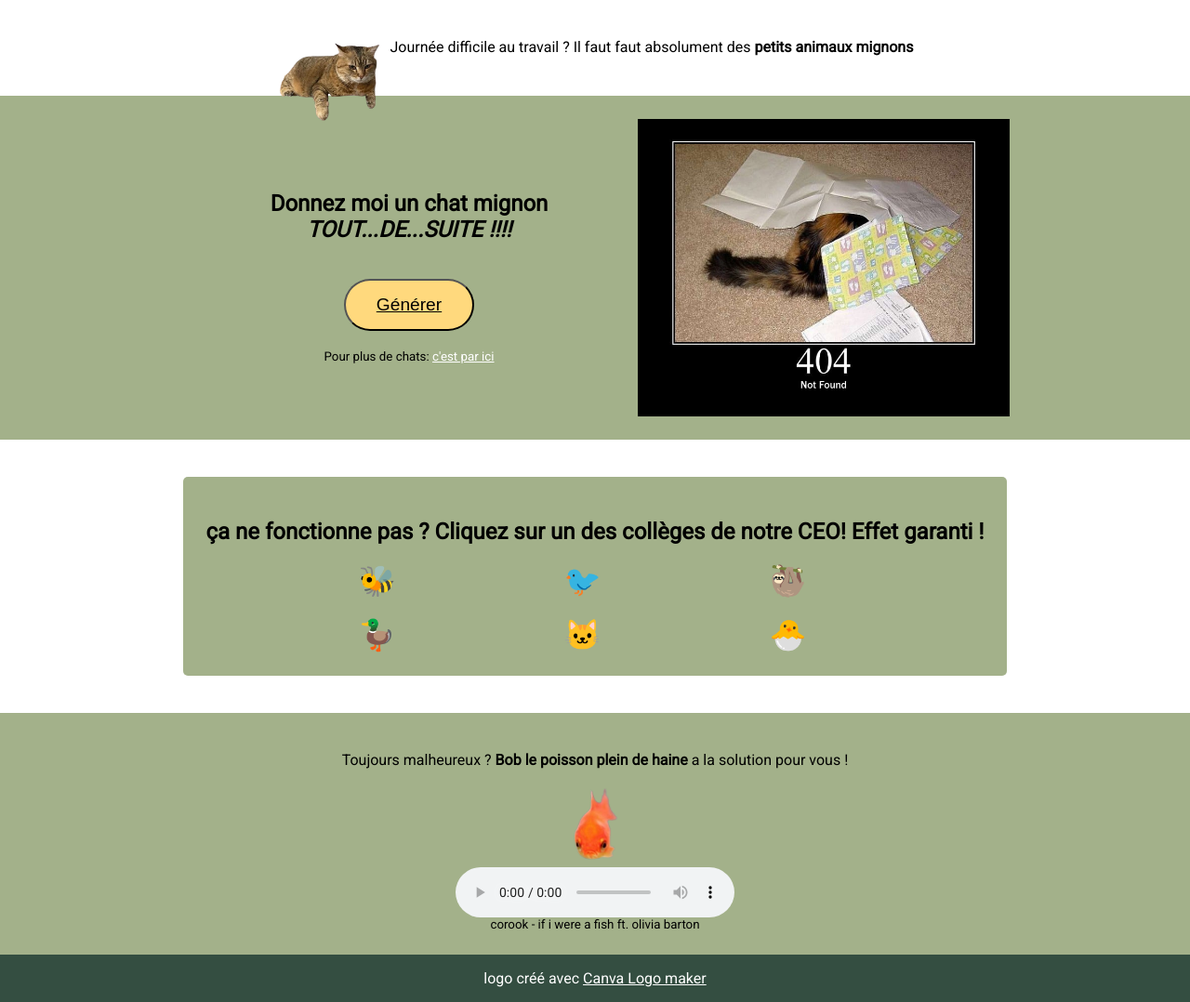
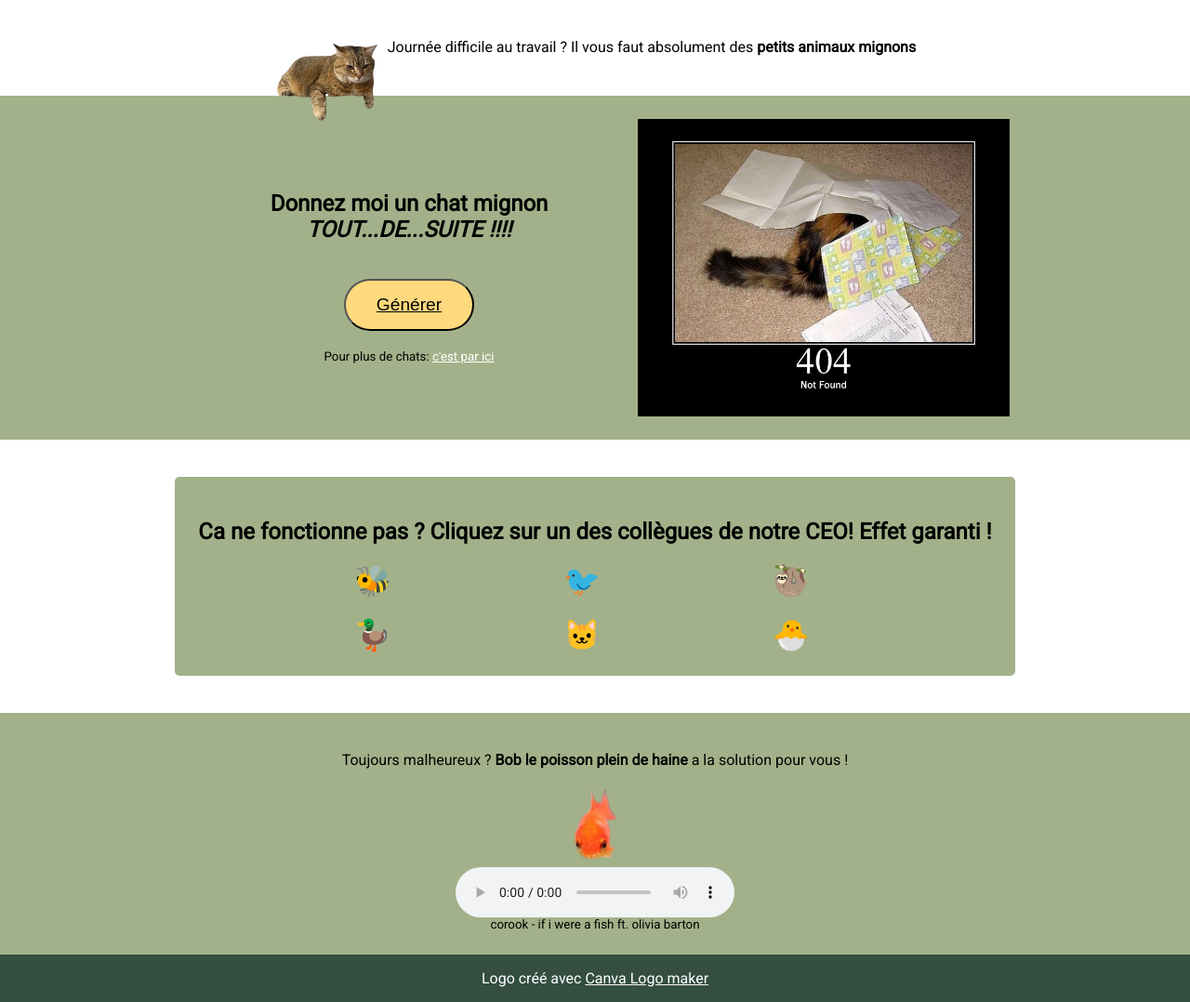
Before and after one commit to Greywind299792458/HEIG_WEB_practical_work_1, a plain HTML site: page index.html in a window 1280 px wide. Shown: the part 73-1151 px from the top of the page at 93% size. Drawn offline with Linux system fonts and the light colour scheme.

Commit message:
🚑 fixing typos because I cant write apparently...

```diff
--- a/index.html
+++ b/index.html
@@ -21,7 +21,7 @@
         <main>
             <section class="standard-section standard-flex" id="intro-section">
                 <img class="mad-biscotte" height="90" src="assets/angry_biscotte.png" alt="My cat Biscotte being annoyed">
-                <p>Journée difficile au travail ? Il faut faut absolument des <b>petits animaux mignons</b></p>
+                <p>Journée difficile au travail ? Il vous faut absolument des <b>petits animaux mignons</b></p>
             </section>
             <section class="standard-section standard-flex" id="help-section">
                 <div class="help-text standard-flex-column">
@@ -37,7 +37,7 @@
                 <img id="result-image" src="assets/placeholder_cat.jpg" alt="cat under a pile of papers with a caption saying '404 Not Found">
             </section>
             <section class="standard-section standard-card standard-flex-column" id="link-section">
-                <h2>ça ne fonctionne pas ? Cliquez sur un des collèges de notre CEO! Effet garanti !</h2>
+                <h2>Ca ne fonctionne pas ? Cliquez sur un des collègues de notre CEO! Effet garanti !</h2>
                 <div class="links-card">
                    <a title="[Animation] bees performing chocobo theme - Eupholie" target="_blank" href="https://www.youtube.com/watch?v=KMOeC-Qqen8&ab_channel=Eupholie">&#128029;</a>
                    <a title="VOULEZ-VOUS MES GRAINES ‼️ - Danny Casale" target="_blank" href="https://www.youtube.com/watch?v=eyc2-TQnYi8&list=LL&index=6&ab_channel=DannyCasale">&#128038;</a>
@@ -60,6 +60,6 @@
           </main>
     </body>
     <footer>
-        <p>logo créé avec <a title="Canvas logo maker" href="https://www.canva.com/create/logos/">Canva Logo maker</a></p>
+        <p>Logo créé avec <a title="Canvas logo maker" href="https://www.canva.com/create/logos/">Canva Logo maker</a></p>
     </footer>
 </html>
```
Also changed, not shown: team.html (+2 -1 lines).
